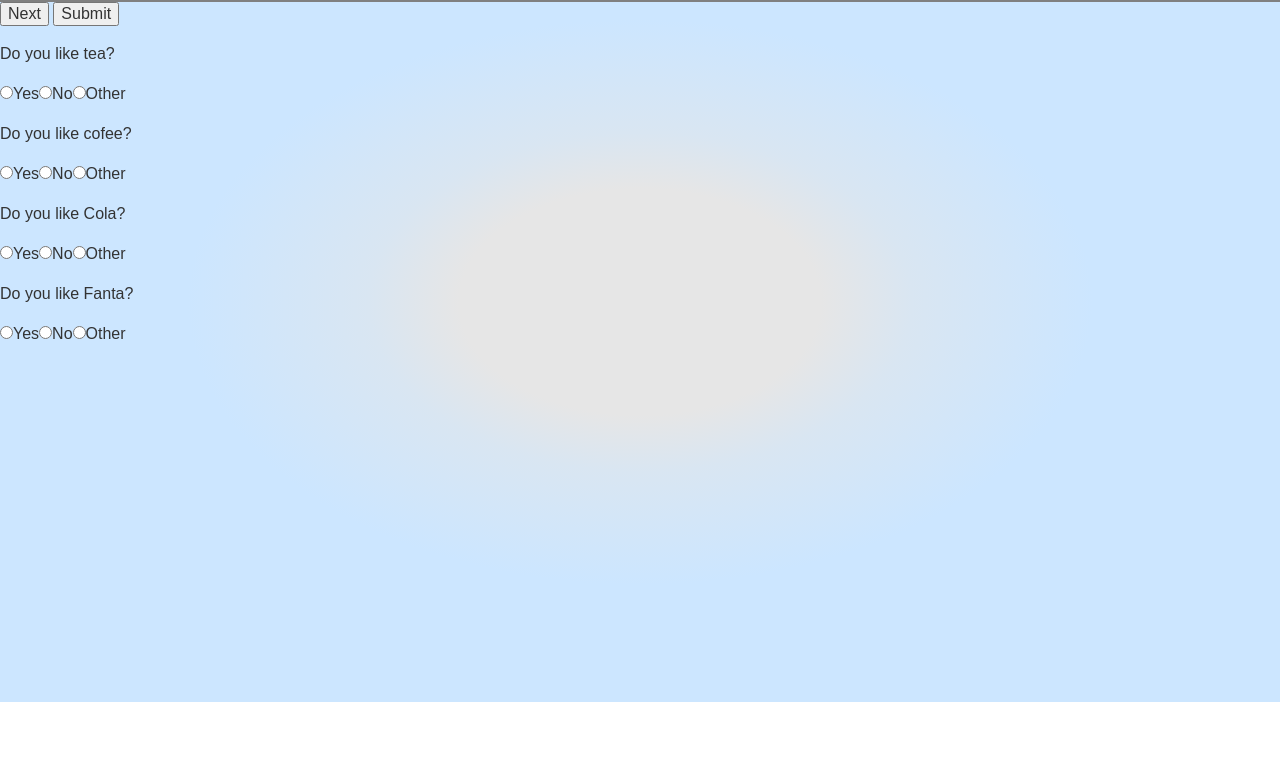
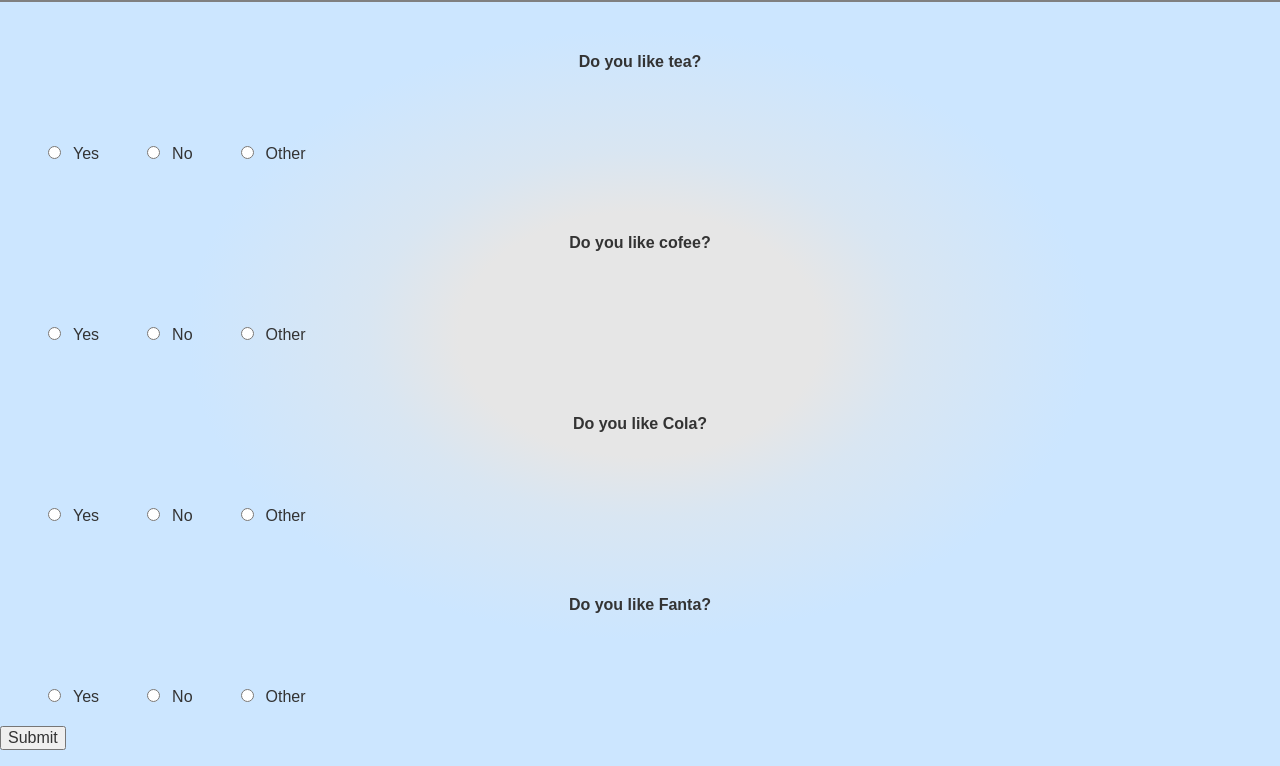
Before and after one commit to ElliottJohn/Questionaire, a website: page index.html in a window 1280 px wide. Shown: the part 98-864 px from the top of the page. Before the commit the page ends 800 px from the top, so only its background shows below. Drawn offline with nearby package versions, Linux system fonts and the light colour scheme.

Commit message:
Merged results page with questions page, Started styling

```diff
--- a/index.html
+++ b/index.html
@@ -6,13 +6,14 @@
         <title>Questionaire</title>
         <link rel="stylesheet" type="text/css" href="dist/assets/css/main.css">
         <script type="text/javascript">
-
+            localStorage.clear();
             var session = {
               'SubmittedAnswers': []
             };
             function loadAnswers()
             {
                 document.write(localStorage.session);
+
             }
 
             function btntest_onclick()
@@ -20,23 +21,62 @@
                 window.location.href = "results.html";
             }
 
+            $(function()
+            {
+                $("ul").hide();
+                $.getJSON('/dist/jquery/data.json', function(data)
+                {
+                    for (i=0; i < data.question.length; i++)
+                    {
+                        var questions = "<p>" + data.question[i].label + "</p>";
+                        var options = {'options': []};
+                        $(".js-ques").append(questions);
+                        for (n=0; n < data.question[i].options.length; n++)
+                        {
+                            var q_options = data.question[i].options[n];
+                            options.options[n] = "<input type=" + q_options.type +" name=" + q_options.name + " id=" + q_options.id + " value=" + q_options.value + ">" + q_options.label;
+
+                            $(".js-ques").append(options.options[n]);
+                            $("input[type=radio]").addClass("radio_btn");
+                            $("input[type=radio]").attr("required", true);
+                        }
+                        $("p").addClass("questions");
+
+                    }
+                    $("input[type=radio]").on("click", function()
+                    {
+                        session.SubmittedAnswers.push({ 'Question': $(this).attr("name"), 'answer': $(this).attr("value")});
+                    });
+                });
 
 
-            $.getJSON('/dist/jquery/data.json', function(data)
+
+            });
+
+            function loadResults()
             {
-                console.log(data.num_questions);
+            var retrievedAnswers = localStorage.getItem('session');
+            var UserAnswers = JSON.parse(retrievedAnswers);
 
-                for (i=0; i < data.question.length; i++)
+                $.getJSON('/dist/jquery/data.json', function(data)
                 {
-                    var questions = "<p>" + data.question[i].label + "</p>";
-                    var options = {'options': []};
-                    for (n=0; n < data.question[i].options.length; n++)
+                    for (i=0; i < data.question.length; i++)
                     {
-                       options.options[n] = "<input type=" + data.question[i].options[n].type +" name=" + data.question[i].options[n].name + " id=" + data.question[i].options[n].type + "onClick='session.SubmittedAnswers.push({ 'Question': data.question[i].options[n].name, 'answer': data.question[i].options[n].value);'>" + data.question[i].options[n].label;
+                        var questions = "<p>" + data.question[i].label + "</p>";
+                        $("ul").append(questions);
+
+                        var answer = "<p> Your answer was '" + UserAnswers.SubmittedAnswers[i].answer + "' the correct answer was '" + data.question[i].answer + "'. </p>";
+                        $("ul").append(answer);
+
+                        $("p").addClass("questions");
+
                     }
-                    $("form").append(questions, options.options );     // Append new elements
-                }
-            });
+
+                });
+
+                $("form").hide(500);
+                $("ul").show();
+            };
 
         </script>
 
@@ -44,17 +84,23 @@
     <body>
         <header>
             <img class="header_img" src="dist/assets/images/cohaesus.png" alt="logo" />
-            <h1 class="header" id="title"></h1>
+            <h1 class="header" id="title">Questionaire</h1>
         </header>
 
         <section>
         </section>
 
-        <form>
-<input type="button" value="Next" onClick="localStorage.setItem('session', JSON.stringify(session));" />
-        <input type="button" value="Submit" onClick="javascript:loadAnswers();" />
+        <form action="javascript:loadResults();">
+            <div class="js-ques">
+            </div>
+            <input type="submit" value="Submit" onClick="localStorage.setItem('session', JSON.stringify(session));">
+        </form>
 
-        </form>
+
+        <ul id="answers">
+        </ul>
+
+
     </body>
 
 
--- a/src/sass/generic/_landingpage.scss
+++ b/src/sass/generic/_landingpage.scss
@@ -14,7 +14,7 @@
     float: right;
   	width: 200px;
   	height: 75px;
-    margin-top: halve($inuit-margin);
+    margin-top: $inuit-margin--small;
   	margin-right: $inuit-margin;
   }
 
@@ -23,6 +23,8 @@
 	margin: $inuit-margin;
 	padding: $inuit-padding;
 	text-align: center;
+	font-weight: bold;
+	font-size: 100%;
 	//border-style: solid;
 	//border-width: 2px;
 }
@@ -31,10 +33,15 @@
 	background: radial-gradient(#e6e6e6 20%, #d9e6f2 30%, #cce6ff 50%);
 }
 
-// Look for some mixins for gradients, also think about using variables perhaps
 
-.next_btn {
-	float: right;
+.radio_btn {
+	float: middle;
+	margin: $inuit-margin;
+	margin-right: halve($inuit-margin);
+  	margin-left: double($inuit-margin);
+
+
+
 }
 
 .back_btn {
--- a/src/sass/main.scss
+++ b/src/sass/main.scss
@@ -1,7 +1,6 @@
 @import "variables";
 @import "node_modules/inuit-defaults/settings.defaults";
 @import "node_modules/inuit-responsive-settings/settings.responsive";
-@import "node_modules/inuit-spacing/trumps.spacing";
 
 @import "node_modules/inuit-functions/tools.functions";
 @import "node_modules/inuit-mixins/tools.mixins";
@@ -12,6 +11,7 @@
 @import "node_modules/inuit-box-sizing/generic.box-sizing";
 
 @import "node_modules/inuit-page/base.page";
+@import "node_modules/inuit-spacing/trumps.spacing";
 @import "src/sass/generic/landingpage";
 @import "src/sass/generic/fontsizing";
 @import "node_modules/inuit-responsive-widths/trumps.widths-responsive";
```
Also changed, not shown: results.html (+28 -3 lines), dist/assets/css/main.css, dist/jquery/data.json.
